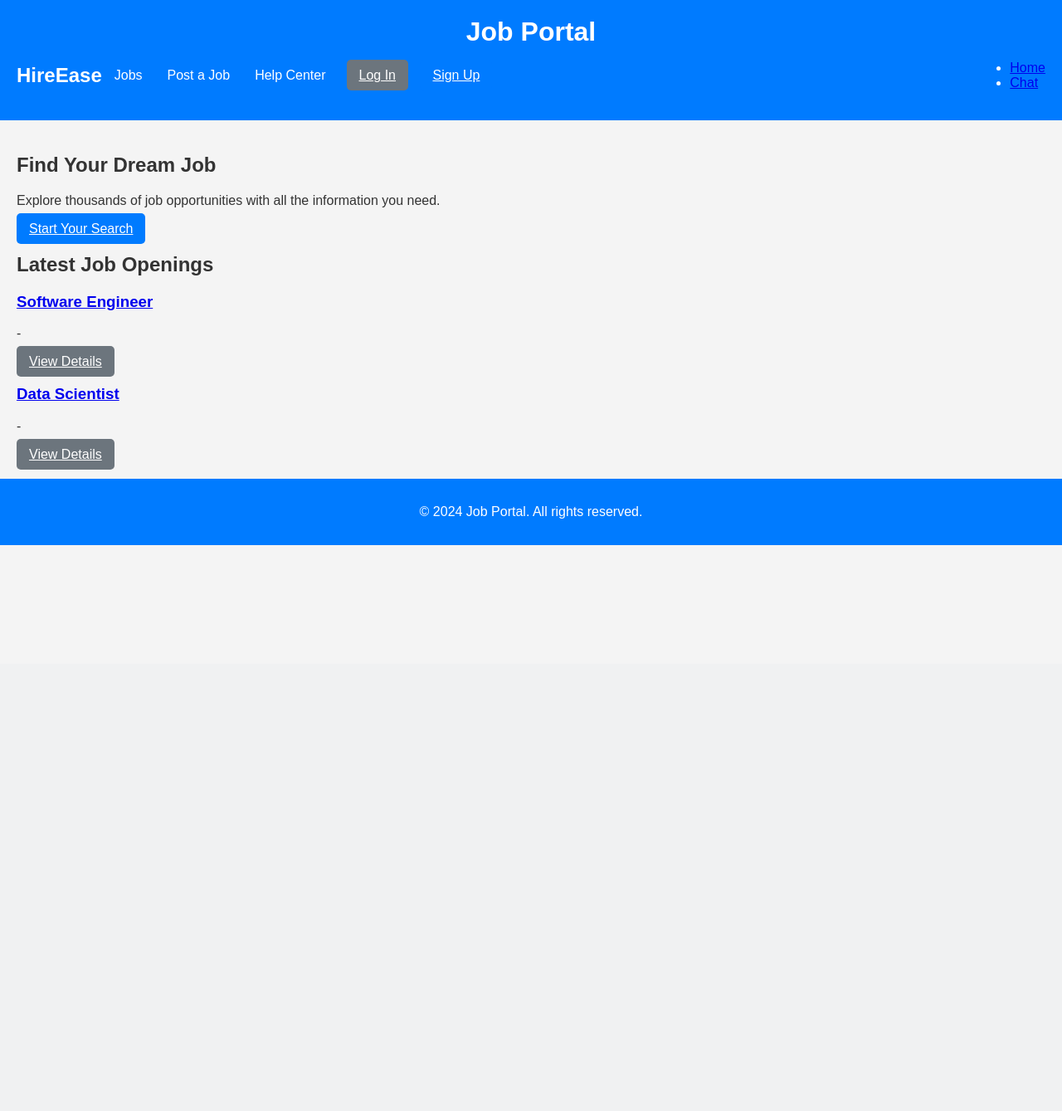
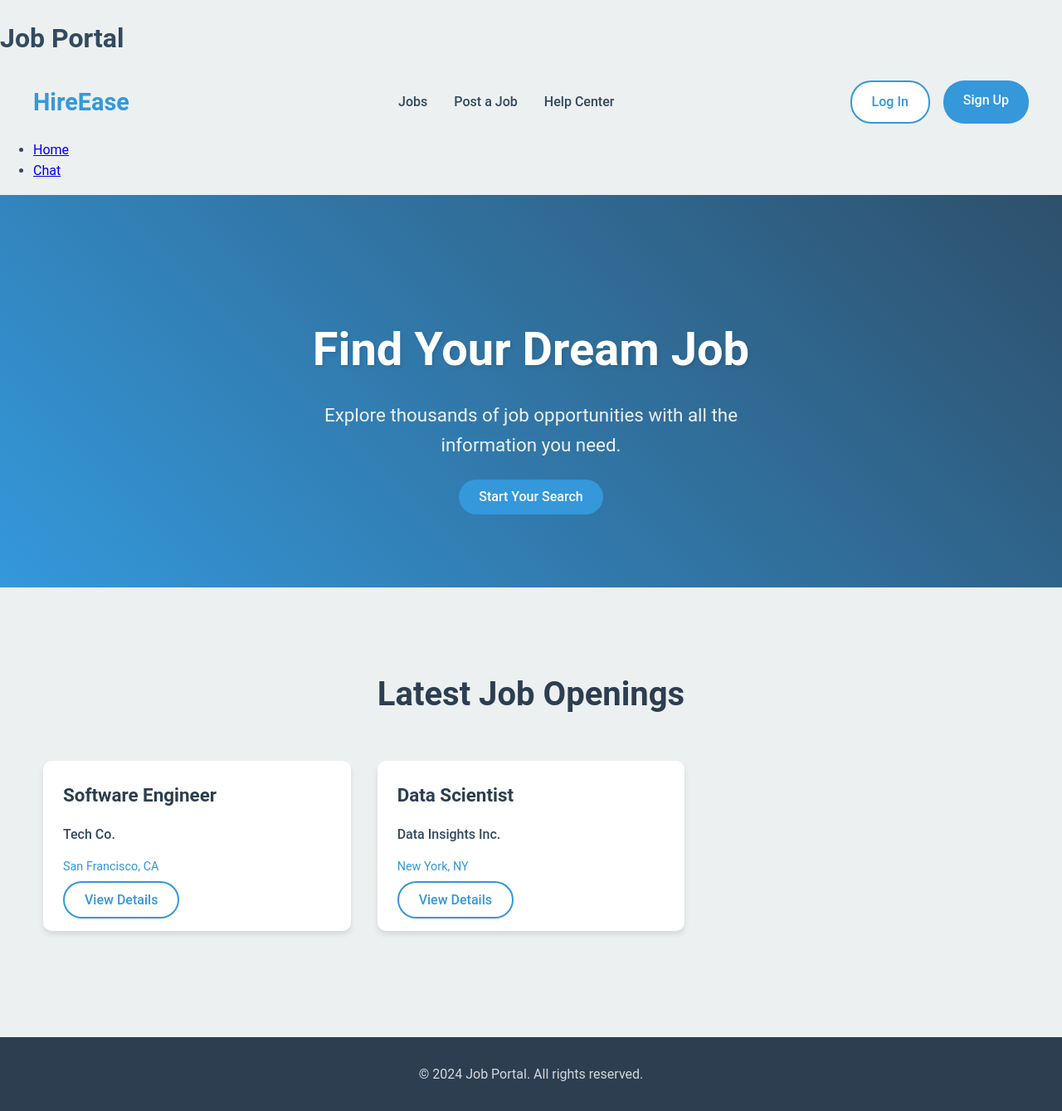
Before and after one commit to Arsh1978/Minor_project, a Flask app: page / in a window 1280 px wide. Shown: the whole page at 83% size. Before the commit the page ends 657 px from the top, so only its background shows below. Run offline with Flask 3, Linux system fonts and the light colour scheme.

Commit message:
second commit

```diff
--- a/app.py
+++ b/app.py
@@ -68,13 +68,37 @@ def process_pdfs(company_path, job_path):
     text_chunks = get_text_chunks(all_texts)
     get_vector_store(text_chunks)
 
+jobs = [
+    {
+        'id': 1,
+        'title': 'Software Engineer',
+        'company': 'Tech Co.',
+        'location': 'San Francisco, CA',
+        'description': 'We are looking for a talented software engineer to join our team.',
+        'responsibilities': [
+            'Develop and maintain web applications',
+            'Collaborate with cross-functional teams',
+            'Write clean, efficient, and maintainable code'
+        ],
+        'skills': ['Python', 'JavaScript', 'SQL', 'Git']
+    },
+    {
+        'id': 2,
+        'title': 'Data Scientist',
+        'company': 'Data Insights Inc.',
+        'location': 'New York, NY',
+        'description': 'Join our data science team to solve complex problems using machine learning.',
+        'responsibilities': [
+            'Develop and implement machine learning models',
+            'Analyze large datasets to extract insights',
+            'Present findings to stakeholders'
+        ],
+        'skills': ['Python', 'R', 'Machine Learning', 'Statistics']
+    }
+]
+
 @app.route('/')
 def job_list():
-    # Example job data (replace with your actual job data)
-    jobs = [
-        {'id': 1, 'title': 'Software Engineer'},
-        {'id': 2, 'title': 'Data Scientist'}
-    ]
     return render_template('job_list.html', jobs=jobs)
 
 @app.route('/job/<int:job_id>')
@@ -94,6 +118,7 @@ def apply_form(job_id):
 @app.route('/submit_application/<int:job_id>', methods=['POST'])
 def submit_application(job_id):
     if request.method == 'POST':
+
         full_name = request.form['full_name']
         email = request.form['email']
         phone = request.form['phone']
@@ -105,6 +130,13 @@ def submit_application(job_id):
             if resume.filename != '':
                 filename = secure_filename(resume.filename)
                 resume.save(os.path.join(app.config['UPLOAD_FOLDER'], filename))
+
+        # Here you would typically save this information to a database
+        # For now, we'll just print it and show a success message
+        print(f"Application received for job {job_id}:")
+        print(f"Name: {full_name}, Email: {email}, Phone: {phone}")
+        print(f"Cover Letter: {cover_letter}")
+        print(f"Resume filename: {filename}")
 
         flash('Your application has been submitted successfully!', 'success')
         return redirect(url_for('job_detail', job_id=job_id))
--- a/static/css/style.css
+++ b/static/css/style.css
@@ -1,103 +1,354 @@
-/* Global Styles */
+:root {
+    --primary-color: #3498db;
+    --secondary-color: #2c3e50;
+    --background-color: #ecf0f1;
+    --text-color: #34495e;
+    --card-background: #ffffff;
+    --shadow: 0 4px 6px rgba(0, 0, 0, 0.1);
+}
+
 body {
-    font-family: Arial, sans-serif;
+    font-family: 'Roboto', sans-serif;
+    line-height: 1.6;
     margin: 0;
     padding: 0;
-    background-color: #f4f4f4;
-    color: #333;
+    background-color: var(--background-color);
+    color: var(--text-color);
 }
 
-header {
-    background-color: #007bff; /* Bootstrap primary color */
-    color: white;
-    padding: 20px 0;
+.container {
+    max-width: 1200px;
+    margin: 0 auto;
+    padding: 0 20px;
 }
 
-header h1 {
-    text-align: center;
-    margin: 0;
-}
-
-nav {
-    display: flex;
-    justify-content: space-between;
-    align-items: center;
-    padding: 0 20px;
+/* Header and Navigation */
+.navbar {
+    background-color: #3498db; /* Blue color */
+    box-shadow: var(--shadow);
+    padding: 1rem 2rem;
+    position: sticky;
+    top: 0;
+    z-index: 1000;
 }
 
 .navbar-content {
     display: flex;
+    justify-content: space-between;
     align-items: center;
+    max-width: 1200px;
+    margin: 0 auto;
 }
 
 .navbar-logo a {
-    font-size: 24px;
-    color: white;
+    font-size: 1.8rem;
+    font-weight: 700;
+    color: var(--primary-color);
     text-decoration: none;
-    font-weight: bold;
+    transition: color 0.3s ease;
+}
+
+.navbar-logo a:hover {
+    color: var(--secondary-color);
 }
 
 .navbar-links {
-    list-style: none;
+    list-style-type: none;
     display: flex;
-    margin: 0;
-    padding: 0;
-}
-
-.navbar-links li {
-    margin: 0 15px;
+    gap: 2rem;
 }
 
 .navbar-links a {
-    color: white;
+    color: var(--text-color);
     text-decoration: none;
-    transition: color 0.3s;
+    font-weight: 500;
+    transition: color 0.3s ease;
 }
 
 .navbar-links a:hover {
-    color: #ffcc00; /* Hover color */
+    color: var(--primary-color);
 }
 
-.navbar-auth .btn {
-    margin-left: 10px;
+.navbar-auth {
+    display: flex;
+    gap: 1rem;
 }
 
+/* Buttons */
 .btn {
-    padding: 10px 15px;
+    padding: 0.7rem 1.5rem;
+    border-radius: 25px;
+    text-decoration: none;
+    font-weight: 500;
+    transition: all 0.3s ease;
     border: none;
-    border-radius: 5px;
     cursor: pointer;
-    transition: background-color 0.3s;
+}
+
+.btn-primary {
+    background-color: var(--primary-color);
+    color: var(--card-background);
+}
+
+.btn-primary:hover {
+    background-color: var(--secondary-color);
+    transform: translateY(-2px);
 }
 
 .btn-secondary {
-    background-color: #6c757d; /* Bootstrap secondary color */
-    color: white;
+    background-color: var(--card-background);
+    color: var(--primary-color);
+    border: 2px solid var(--primary-color);
 }
 
 .btn-secondary:hover {
-    background-color: #5a6268; /* Darker shade on hover */
+    background-color: var(--primary-color);
+    color: var(--card-background);
+    transform: translateY(-2px);
 }
 
-.btn-primary {
-    background-color: #007bff; /* Bootstrap primary color */
-    color: white;
+/* Hero Section */
+.hero {
+    background-color: var(--primary-color);
+    color: var(--card-background);
+    text-align: center;
+    padding: 6rem 2rem;
+    position: relative;
+    overflow: hidden;
 }
 
-.btn-primary:hover {
-    background-color: #0056b3; /* Darker shade on hover */
+.hero::before {
+    content: "";
+    position: absolute;
+    top: 0;
+    left: 0;
+    right: 0;
+    bottom: 0;
+    background: linear-gradient(45deg, rgba(52, 152, 219, 0.8), rgba(44, 62, 80, 0.8));
+    z-index: 1;
 }
 
-footer {
-    background-color: #007bff; /* Same as header */
-    color: white;
-    text-align: center;
-    padding: 15px 0;
+.hero-content {
     position: relative;
+    z-index: 2;
 }
 
-main {
-    padding: 20px;
+.hero h1 {
+    font-size: 3.5rem;
+    margin-bottom: 1rem;
+    text-shadow: 2px 2px 4px rgba(0, 0, 0, 0.1);
+}
+
+.hero p {
+    font-size: 1.4rem;
+    max-width: 600px;
+    margin: 0 auto 2rem;
+    opacity: 0.9;
+}
+
+/* Job Listings */
+.job-listings {
+    padding: 4rem 2rem;
+}
+
+.job-listings h2 {
+    text-align: center;
+    margin-bottom: 3rem;
+    font-size: 2.5rem;
+    color: var(--secondary-color);
+}
+
+.job-list {
+    display: grid;
+    grid-template-columns: repeat(auto-fill, minmax(300px, 1fr));
+    gap: 2rem;
+}
+
+.job-card {
+    background-color: var(--card-background);
+    border-radius: 10px;
+    box-shadow: var(--shadow);
+    padding: 1.5rem;
+    transition: all 0.3s ease;
+}
+
+.job-card:hover {
+    transform: translateY(-5px);
+    box-shadow: 0 6px 12px rgba(0, 0, 0, 0.15);
+}
+
+.job-card h3 {
+    margin-top: 0;
+    margin-bottom: 0.5rem;
+    font-size: 1.4rem;
+}
+
+.job-card h3 a {
+    color: var(--secondary-color);
+    text-decoration: none;
+    transition: color 0.3s ease;
+}
+
+.job-card h3 a:hover {
+    color: var(--primary-color);
+}
+
+.job-card .company {
+    color: var(--text-color);
+    margin-bottom: 0.5rem;
+    font-weight: 500;
+}
+
+.job-card .location {
+    color: var(--primary-color);
+    margin-bottom: 1rem;
+    font-size: 0.9rem;
+}
+
+/* Job Detail Page */
+.job-detail {
+    max-width: 800px;
+    margin: 4rem auto;
+    padding: 2rem;
+    background-color: var(--card-background);
+    border-radius: 10px;
+    box-shadow: var(--shadow);
+}
+
+.job-detail h1 {
+    margin-bottom: 0.5rem;
+    color: var(--secondary-color);
+}
+
+.company-location {
+    color: var(--text-color);
+    margin-bottom: 1.5rem;
+    font-size: 1.1rem;
+}
+
+.job-info h2 {
+    color: var(--primary-color);
+    margin-top: 2rem;
+    margin-bottom: 1rem;
+    font-size: 1.6rem;
+}
+
+.skill-list {
+    list-style-type: none;
+    padding: 0;
+    display: flex;
+    flex-wrap: wrap;
+    gap: 0.5rem;
+}
+
+.skill-tag {
+    background-color: rgba(52, 152, 219, 0.1);
+    color: var(--primary-color);
+    padding: 0.4rem 0.8rem;
+    border-radius: 20px;
+    font-size: 0.9rem;
+    font-weight: 500;
+}
+
+/* Footer */
+footer {
+    background-color: var(--secondary-color);
+    color: var(--card-background);
+    text-align: center;
+    padding: 2rem;
+    margin-top: 4rem;
+}
+
+footer p {
+    margin: 0;
+    opacity: 0.8;
+}
+
+/* Responsive Design */
+@media (max-width: 768px) {
+    .navbar-content {
+        flex-direction: column;
+        align-items: flex-start;
+    }
+
+    .navbar-links {
+        margin-top: 1rem;
+        flex-direction: column;
+        gap: 1rem;
+    }
+
+    .navbar-auth {
+        margin-top: 1rem;
+    }
+
+    .hero h1 {
+        font-size: 2.5rem;
+    }
+
+    .hero p {
+        font-size: 1.2rem;
+    }
+}
+
+/* Apply Button */
+.apply-button-container {
+    margin-top: 2rem;
+    text-align: center;
+}
+
+/* Apply Section */
+.apply-section {
+    max-width: 600px;
+    margin: 2rem auto;
+    background-color: var(--card-background);
+    border-radius: 10px;
+    box-shadow: var(--shadow);
+    padding: 2rem;
+}
+
+.apply-section h1 {
+    color: var(--secondary-color);
+    margin-bottom: 0.5rem;
+}
+
+.apply-section .company-location {
+    color: var(--text-color);
+    margin-bottom: 1.5rem;
+}
+
+.apply-form {
+    display: grid;
+    gap: 1.5rem;
+}
+
+.form-group {
+    display: flex;
+    flex-direction: column;
+}
+
+.form-group label {
+    margin-bottom: 0.5rem;
+    font-weight: 500;
+    color: var(--text-color);
+}
+
+.form-group input,
+.form-group textarea {
+    padding: 0.7rem;
+    border: 1px solid #e0e0e0;
+    border-radius: 5px;
+    font-size: 1rem;
+    transition: border-color 0.3s ease;
+}
+
+.form-group input:focus,
+.form-group textarea:focus {
+    outline: none;
+    border-color: var(--primary-color);
+}
+
+.form-group input[type="file"] {
+    padding: 0.5rem 0;
 }
 
 #chatbot-container {
--- a/templates/apply_form.html
+++ b/templates/apply_form.html
@@ -1,7 +1,7 @@
-
 {% extends "base.html" %}
 
 {% block title %}Apply for {{ job.title }} - HireEase{% endblock %}
+
 {% block content %}
 <div class="container">
     <section class="apply-section">
--- a/templates/job_detail.html
+++ b/templates/job_detail.html
@@ -1,8 +1,7 @@
-
-
 {% extends "base.html" %}
 
 {% block title %}{{ job.title }} - HireEase{% endblock %}
+
 {% block content %}
 <div class="container">
     <section class="job-detail">
--- a/templates/job_list.html
+++ b/templates/job_list.html
@@ -1,6 +1,7 @@
 {% extends "base.html" %}
 
 {% block title %}Job Listings - HireEase{% endblock %}
+
 {% block content %}
     <section class="hero">
         <div class="hero-content">
@@ -16,7 +17,8 @@
                 {% for job in jobs %}
                     <div class="job-card">
                         <h3><a href="{{ url_for('job_detail', job_id=job.id) }}">{{ job.title }}</a></h3>
-                        <p class="company-location">{{ job.company }} - {{ job.location }}</p>
+                        <p class="company">{{ job.company }}</p>
+                        <p class="location">{{ job.location }}</p>
                         <a href="{{ url_for('job_detail', job_id=job.id) }}" class="btn btn-secondary">View Details</a>
                     </div>
                 {% endfor %}
```
Also changed, not shown: chatbot.py (deleted, +0 -81 lines), templates/base.html (line endings or trailing spaces), templates/chat.html (line endings or trailing spaces), templates/upload.html (renamed from upload.html), 1 other file.
